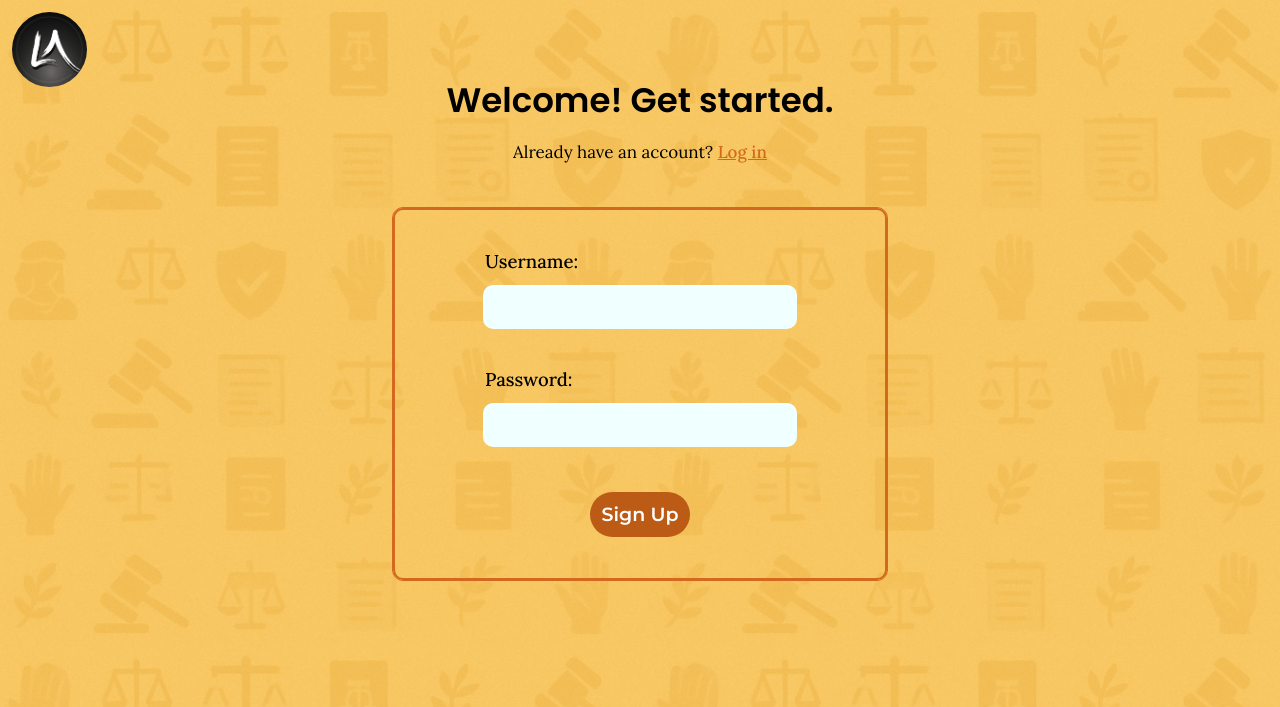
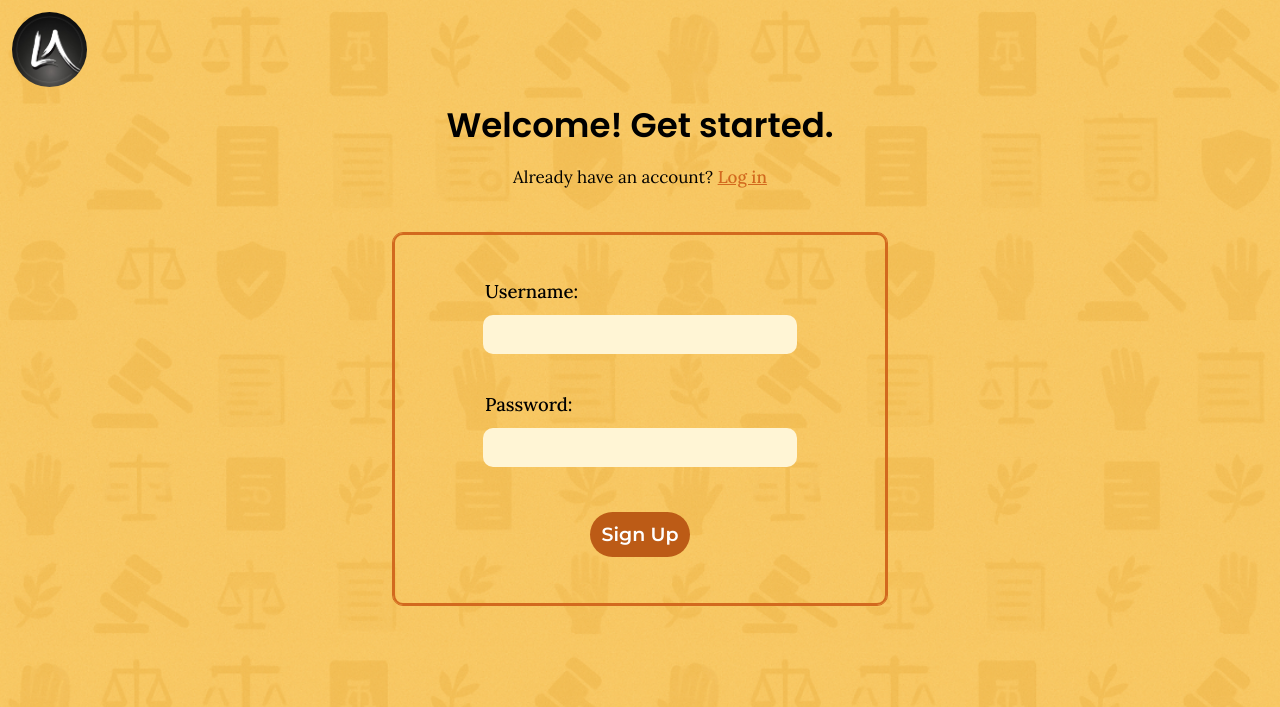
Before and after one commit to shayoniA/LexArena, a Flask app: page /auth/signup in a window 1280 px wide. Shown: the top 707 px of the page. Run offline with Flask 3, Linux system fonts and the light colour scheme.

Commit message:
Update style2.css

```diff
--- a/static/style2.css
+++ b/static/style2.css
@@ -17,7 +17,7 @@ body {
 .loginhead {
     font-size: 34px; font-family: 'Poppins', sans-serif;
     text-align: center; font-weight: 600;
-    margin-top: 75px; margin-bottom: 0;
+    margin-top: 100px; margin-bottom: 0;
 }
 
 label {
@@ -50,11 +50,11 @@ form {
 }
 
 input {
-    width: 65%; height: 42px; margin: auto;
+    width: 65%; height: 37px; margin: auto;
     border: none; border-radius: 10px;
     padding-left: 20px; color: black;
     font-size: 17px; font-family: 'Lora', serif;
-    background-color: azure;
+    background-color: rgb(255, 245, 213);
     margin-top: 12px; margin-bottom: 20px;
 }
 
```
